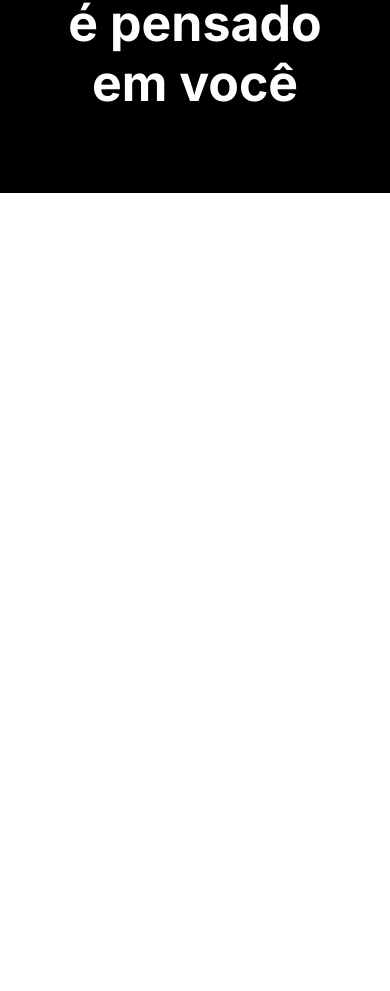
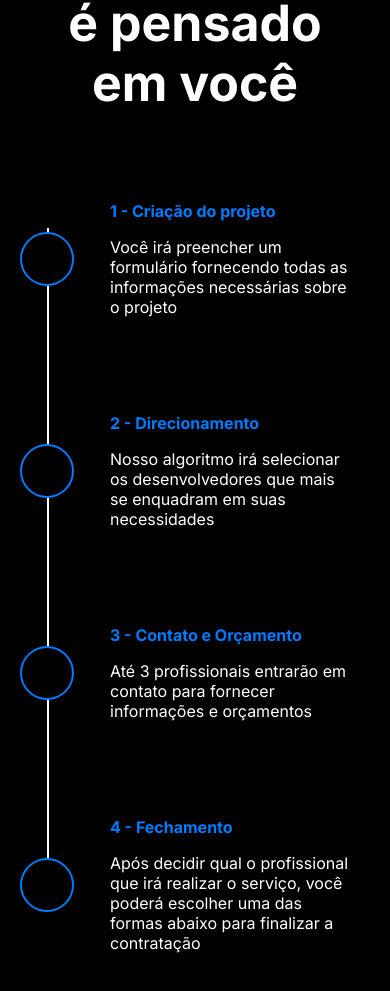
Before and after one commit to rafaelpequino/up-find, a React (Create React App) app: page /upfinder in a window 390 px wide. Shown: the part 1360-2351 px from the top of the page. Before the commit the page ends 1553 px from the top, so only its background shows below. Built offline with nearby package versions, Linux system fonts and the light colour scheme.

Commit message:
Cria estilização e responsividade em Process

```diff
--- a/src/components/Process/index.js
+++ b/src/components/Process/index.js
@@ -1,5 +1,30 @@
 import styled from "styled-components";
 import { Title } from "../Title";
+import StepProcess from "../StepProcess";
+
+const steps = [
+    {
+        title: '1 - Criação do projeto',
+        desc: 'Você irá preencher um formulário fornecendo todas as informações necessárias sobre o projeto',
+        align: 'right'
+    },
+    {
+        title: '2 - Direcionamento',
+        desc: 'Nosso algoritmo irá selecionar os desenvolvedores que mais se enquadram em suas necessidades',
+        align: 'left'
+    },
+    {
+        title: '3 - Contato e Orçamento',
+        desc: 'Até 3 profissionais entrarão em contato para fornecer informações e orçamentos',
+        align: 'right'
+    },
+    {
+        title: '4 - Fechamento',
+        desc: 'Após decidir qual o profissional que irá realizar o serviço, você poderá escolher uma das formas abaixo para finalizar a contratação',
+        align: 'left'
+    }
+
+]
 
 const ProcessContainer = styled.section`
     max-width: 100%;
@@ -8,10 +33,40 @@ const ProcessContainer = styled.section`
     padding: 70px 20px;
 `
 
+const StepByStep = styled.div`
+    width: 100%;
+    max-width: 800px;
+    margin: 40px auto;
+    position: relative;
+`
+
+const CenterLine = styled.div`
+    position: absolute;
+    top: 75px;
+    left: 50%;
+    width: 2px;
+    height: 78%;
+    background-color: var(--color-white);
+
+    @media (max-width: 768px) {
+        left: 27px;
+    }
+`
+
 const Process = () => {
     return (
         <ProcessContainer>
             <Title size="50px" color="var(--color-white)" spanColor="var(--color-sky-1)" align="center">Cada passo do <span>processo</span> é pensado em você</Title>
+            <StepByStep>
+                { steps.map( step => (
+                    <StepProcess
+                        titleColor="var(--color-sky-1)"
+                        align={step.align}
+                        titleText={step.title}
+                        desc={step.desc} />
+                )) }
+                <CenterLine></CenterLine>
+            </StepByStep>
         </ProcessContainer>
     )
 }
--- /dev/null
+++ b/src/components/StepProcess/index.js
@@ -0,0 +1,79 @@
+import styled from "styled-components";
+import { Paragraph } from "../Paragraph";
+import { useState, useEffect } from "react";
+
+const StepProcessContainer = styled.div`
+    width: 100%;
+    display: grid;
+    grid-template-columns: calc(50% - 45px) 50px calc(50% - 45px);
+    align-items: center;
+    gap: 20px;
+    padding: 32px 0;
+    margin: auto;
+
+    @media (max-width: 768px) {
+        grid-template-columns: 50px auto;
+    }
+`;
+
+const AssistantDiv = styled.div`
+    display: block;
+
+    @media (max-width: 768px) {
+        display: none;
+    }
+`;
+
+const CircleStep = styled.div`
+    width: 50px;
+    height: 50px;
+    border-radius: 50%;
+    border: 2px solid var(--color-sky-1);
+    background-color: var(--color-black);
+    z-index: 10;
+
+    @media (max-width: 768px) {
+        display: block;
+    }
+`;
+
+const StepProcess = (props) => {
+    // Estado para alinhar os textos com base no tamanho da tela
+    const [isMobile, setIsMobile] = useState(window.innerWidth <= 768);
+
+    useEffect(() => {
+        const handleResize = () => {
+            setIsMobile(window.innerWidth <= 768);
+        };
+
+        // Adiciona o listener de resize
+        window.addEventListener('resize', handleResize);
+
+        // Remove o listener ao desmontar o componente
+        return () => window.removeEventListener('resize', handleResize);
+    }, []);
+
+    const isRightAligned = !isMobile && props.align === 'right';
+    const paragraphAlign = isMobile ? 'left' : props.align;
+
+    return (
+        <StepProcessContainer>
+            {!isRightAligned && <AssistantDiv />}
+            {!isRightAligned && <CircleStep />}
+
+            <div>
+                <Paragraph color={props.titleColor} align={paragraphAlign}>
+                    <strong>{props.titleText}</strong>
+                </Paragraph>
+                <Paragraph color="var(--color-white)" align={paragraphAlign}>
+                    {props.desc}
+                </Paragraph>
+            </div>
+
+            {isRightAligned && <CircleStep />}
+            {isRightAligned && <AssistantDiv />}
+        </StepProcessContainer>
+    );
+};
+
+export default StepProcess;
```
